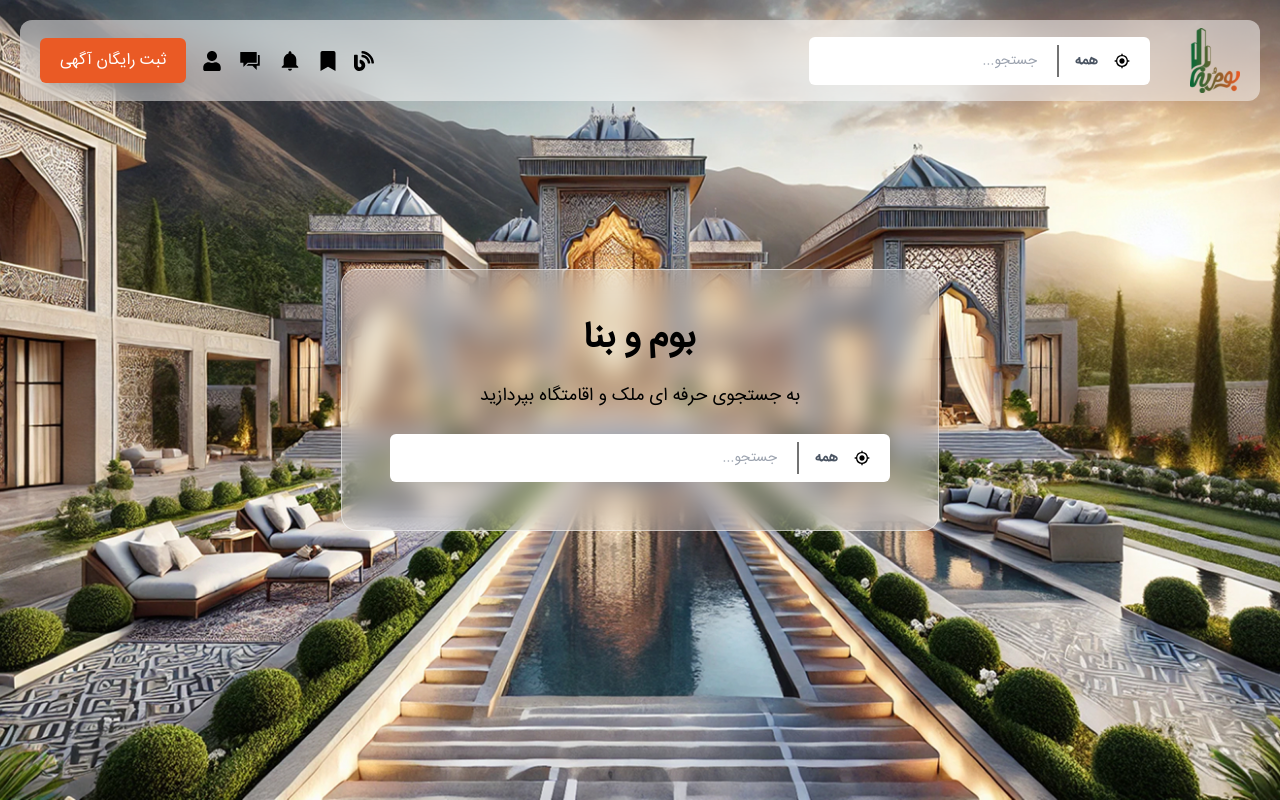
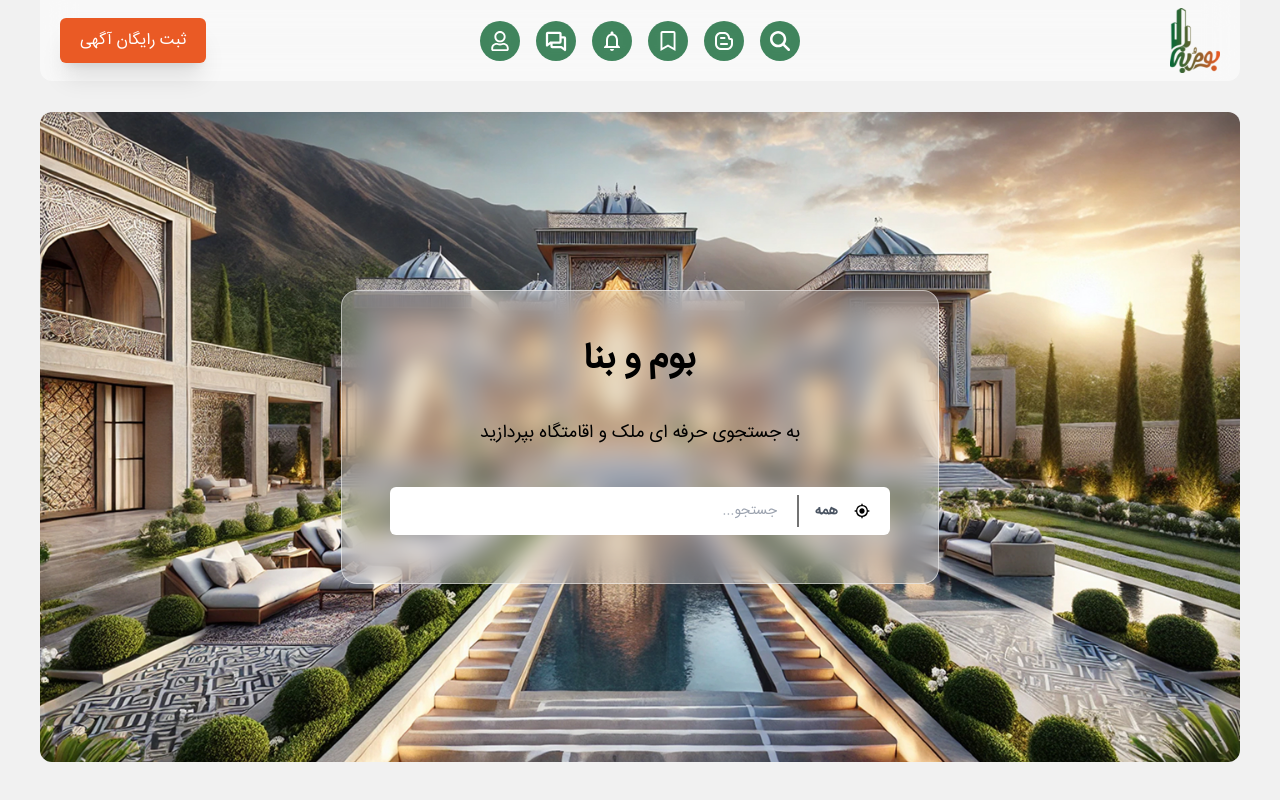
Before and after one commit to Alireza-Mashayekhy/boomobana, a Next.js app: page / in a window 1280 px wide. Shown: the top 800 px of the page. Built offline with nearby package versions, Linux system fonts and the light colour scheme.

Commit message:
change layout

```diff
--- a/src/app/layout.tsx
+++ b/src/app/layout.tsx
@@ -27,9 +27,9 @@ export default function RootLayout({
       <body>
         <PrimeReactProvider>
           <div className='flex justify-center'>
-            <div className='w-full max-w-[1480px] relative'>
+            <div className='w-full max-w-[1200px] relative'>
               <Nav />
-              {children}
+              <div className='lg:pt-28'>{children}</div>
             </div>
           </div>
         </PrimeReactProvider>
--- a/src/components/atoms/Nav/index.tsx
+++ b/src/components/atoms/Nav/index.tsx
@@ -1,45 +1,70 @@
 import Image from 'next/image';
 import Link from 'next/link';
-import { FaBlog, FaBookmark, FaUser } from 'react-icons/fa';
-import { IoMdChatboxes, IoMdNotifications } from 'react-icons/io';
+import { FaRegBookmark, FaRegUser } from 'react-icons/fa';
+import { FaMagnifyingGlass } from 'react-icons/fa6';
+import { MdNotificationsNone } from 'react-icons/md';
+import { PiChatsBold } from 'react-icons/pi';
+import { RiBloggerLine } from 'react-icons/ri';
 
 import Button from '../Button';
-import { GlobalSearch } from '../GlobalSearch';
 import { Tooltip } from '../Tooltip';
 
 export const Nav = () => {
   return (
-    <div className='fixed lg:top-5 lg:left-1/2 lg:-translate-x-1/2 z-40 w-full lg:w-[calc(100vw-40px)] max-w-[1400px] bg-secondary-22/50  backdrop-blur-lg lg:rounded-xl flex justify-between items-center py-2 px-5 shadow-xl lg:shadow-none'>
+    <div className='fixed lg:top-0 lg:left-1/2 lg:-translate-x-1/2 z-40 w-full max-w-[1200px] bg-secondary-22/50  backdrop-blur-lg lg:rounded-b-xl grid grid-cols-3 items-center py-2 px-5 shadow-xl lg:shadow-none'>
       <div className='flex items-center justify-between gap-5 lg:gap-10 w-full lg:w-fit'>
         <Image src='/logo.svg' alt='Boomobana' width={50} height={100} className='w-8 lg:w-[50px]' />
-        <GlobalSearch />
       </div>
-      <div className='hidden lg:flex items-center text-secondary-1 gap-4'>
+      <div className='hidden lg:flex justify-center text-secondary-1 gap-4'>
+        <Tooltip target='.userIcon' position='bottom'>
+          <div
+            data-pr-tooltip='جستجو'
+            className='aspect-square cursor-pointer userIcon rounded-full bg-primary-2/80 text-white hover:bg-primary-1/80 transition-colors backdrop-blur-md w-10 h-10 flex items-center justify-center'>
+            <FaMagnifyingGlass className=' text-xl' />
+          </div>
+        </Tooltip>
         <Tooltip target='.blogIcon' position='bottom'>
-          <Link href='/'>
-            <FaBlog className='blogIcon text-xl' data-pr-tooltip='مقاله' />
+          <Link
+            href='/'
+            data-pr-tooltip='مقاله'
+            className='aspect-square blogIcon rounded-full bg-primary-2/80 text-white hover:bg-primary-1/80 transition-colors backdrop-blur-md w-10 h-10 flex items-center justify-center'>
+            <RiBloggerLine className=' text-2xl' />
           </Link>
         </Tooltip>
         <Tooltip target='.bookmarkIcon' position='bottom'>
-          <Link href='/'>
-            <FaBookmark className='bookmarkIcon text-xl' data-pr-tooltip='ذخیره شده ها' />
+          <Link
+            href='/'
+            data-pr-tooltip='ذخیره شده ها'
+            className='aspect-square bookmarkIcon rounded-full bg-primary-2/80 text-white hover:bg-primary-1/80 transition-colors backdrop-blur-md w-10 h-10 flex items-center justify-center'>
+            <FaRegBookmark className=' text-xl' />
           </Link>
         </Tooltip>
         <Tooltip target='.notificationIcon' position='bottom'>
-          <Link href='/'>
-            <IoMdNotifications className='notificationIcon text-2xl' data-pr-tooltip='اعلان ها' />
+          <Link
+            href='/'
+            data-pr-tooltip='اعلان ها'
+            className='aspect-square notificationIcon rounded-full bg-primary-2/80 text-white hover:bg-primary-1/80 transition-colors backdrop-blur-md w-10 h-10 flex items-center justify-center'>
+            <MdNotificationsNone className=' text-2xl' />
           </Link>
         </Tooltip>
         <Tooltip target='.chatBoxIcon' position='bottom'>
-          <Link href='/'>
-            <IoMdChatboxes className='chatBoxIcon text-2xl' data-pr-tooltip='چت' />
+          <Link
+            href='/'
+            data-pr-tooltip='چت'
+            className='aspect-square chatBoxIcon rounded-full bg-primary-2/80 text-white hover:bg-primary-1/80 transition-colors backdrop-blur-md w-10 h-10 flex items-center justify-center'>
+            <PiChatsBold className=' text-2xl' />
           </Link>
         </Tooltip>
         <Tooltip target='.userIcon' position='bottom'>
-          <Link href='/'>
-            <FaUser className='userIcon text-xl' data-pr-tooltip='پنل کاربری' />
+          <Link
+            href='/'
+            data-pr-tooltip='پنل کاربری'
+            className='aspect-square userIcon rounded-full bg-primary-2/80 text-white hover:bg-primary-1/80 transition-colors backdrop-blur-md w-10 h-10 flex items-center justify-center'>
+            <FaRegUser className=' text-xl' />
           </Link>
         </Tooltip>
+      </div>
+      <div className='flex justify-end'>
         <Button label='ثبت رایگان آگهی' customClasses='px-5' />
       </div>
     </div>
--- a/src/components/atoms/Tabs/index.tsx
+++ b/src/components/atoms/Tabs/index.tsx
@@ -15,7 +15,7 @@ const Tabs = ({ tabs, onChange, activeIndex }: AccordionTypes) => {
       activeIndex={activeIndex}
       pt={{
         nav: {
-          className: '!bg-transparent justify-center'
+          className: '!bg-transparent justify-center gap-14'
         },
         panelContainer: {
           className: '!bg-transparent !p-0'
@@ -25,9 +25,18 @@ const Tabs = ({ tabs, onChange, activeIndex }: AccordionTypes) => {
         <TabPanel
           pt={{
             headerAction: (options: TabPanelPassThroughMethodOptions) => ({
-              className: classNames('transition-colors  duration-300 min-w-[100px] justify-center', {
-                'bg-transparent text-black': activeIndex !== options.context?.index,
-                'bg-primary-2/70 text-white': activeIndex === options.context?.index
+              className: classNames(
+                'transition-colors bg-transparent duration-300 min-w-[100px] justify-center ',
+                {
+                  'text-black': activeIndex !== options.context?.index,
+                  'text-primary-1': activeIndex === options.context?.index
+                }
+              )
+            }),
+            header: (options: TabPanelPassThroughMethodOptions) => ({
+              className: classNames(' border-primary-1 transition-all', {
+                'border-b-0': activeIndex !== options.context?.index,
+                'border-b-2': activeIndex === options.context?.index
               })
             })
           }}
--- a/src/components/pages/Home/Banner.tsx
+++ b/src/components/pages/Home/Banner.tsx
@@ -4,7 +4,7 @@ import { GlobalSearch } from '@/components/atoms/GlobalSearch';
 
 export default function Banner() {
   return (
-    <div className='h-screen min-h-[555px] overflow-hidden relative'>
+    <div className='h-[calc(100vh-150px)] rounded-xl min-h-[555px] overflow-hidden relative'>
       <Image
         src='/images/homeBanner.jpg'
         alt='home banner'
@@ -15,7 +15,7 @@ export default function Banner() {
       />
       <div className='bg-secondary-22/30 w-[90%] md:w-fit rounded-2xl backdrop-blur-md border border-secondary-22/50 absolute top-1/2 left-1/2 -translate-x-1/2 -translate-y-1/2 z-[1] p-8 lg:p-12'>
         <h1 className='text-3xl md:text-4xl font-bold text-center'>بوم و بنا</h1>
-        <h2 className='md:text-lg text-center my-6'>به جستجوی حرفه ای ملک و اقامتگاه بپردازید</h2>
+        <h2 className='md:text-lg text-center my-10'>به جستجوی حرفه ای ملک و اقامتگاه بپردازید</h2>
         <div className='md:w-[500px]'>
           <GlobalSearch />
         </div>
--- a/src/components/pages/Home/SecondSection.tsx
+++ b/src/components/pages/Home/SecondSection.tsx
@@ -7,10 +7,10 @@ import Tabs from '@/components/atoms/Tabs';
 const Items = ({ items }: { items: string[] }) => {
   return (
     <div className='flex justify-center'>
-      <div className='flex items-center gap-x-20 gap-y-5 justify-center flex-wrap max-w-[900px] bg-primary-2/70 rounded-md py-5 px-10 backdrop-blur-sm'>
+      <div className='flex items-center gap-x-20 gap-y-5 justify-center flex-wrap max-w-[900px]  rounded-md py-5 px-10 backdrop-blur-sm'>
         {items.map((item, index) => {
           return (
-            <div className='text-lg text-secondary-22' key={`item-${item}-${index}`}>
+            <div className='text-lg text-secondary-1' key={`item-${item}-${index}`}>
               {item}
             </div>
           );
@@ -107,7 +107,7 @@ export default function SecondSection() {
   ];
 
   return (
-    <div className="bg-[url('/images/Home/secondSectionBack.png')] bg-no-repeat bg-cover bg-center p-12">
+    <div className='p-12'>
       <h2 className='text-3xl font-bold mb-10'>سرویس های بوم و بنا</h2>
       <Tabs tabs={tabItems} activeIndex={value} onChange={(index) => setValue(index)} />
     </div>
```
